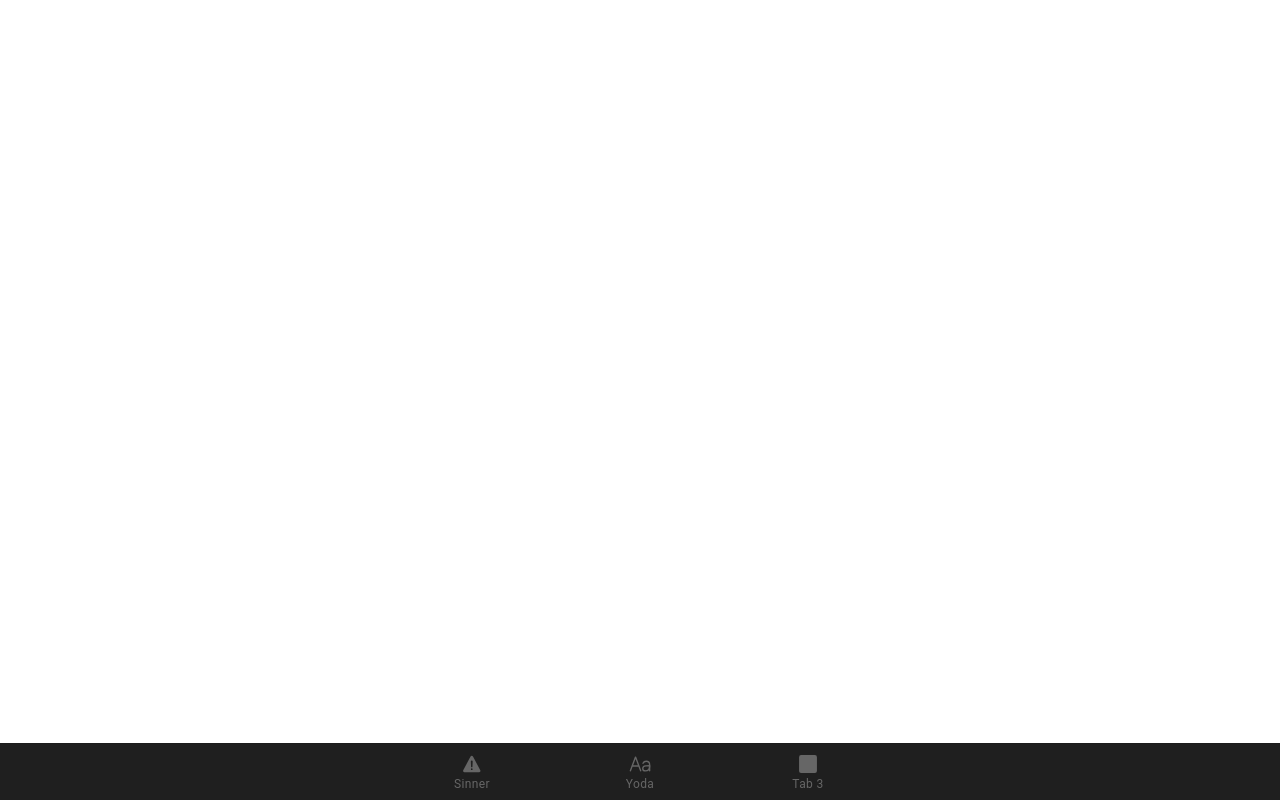
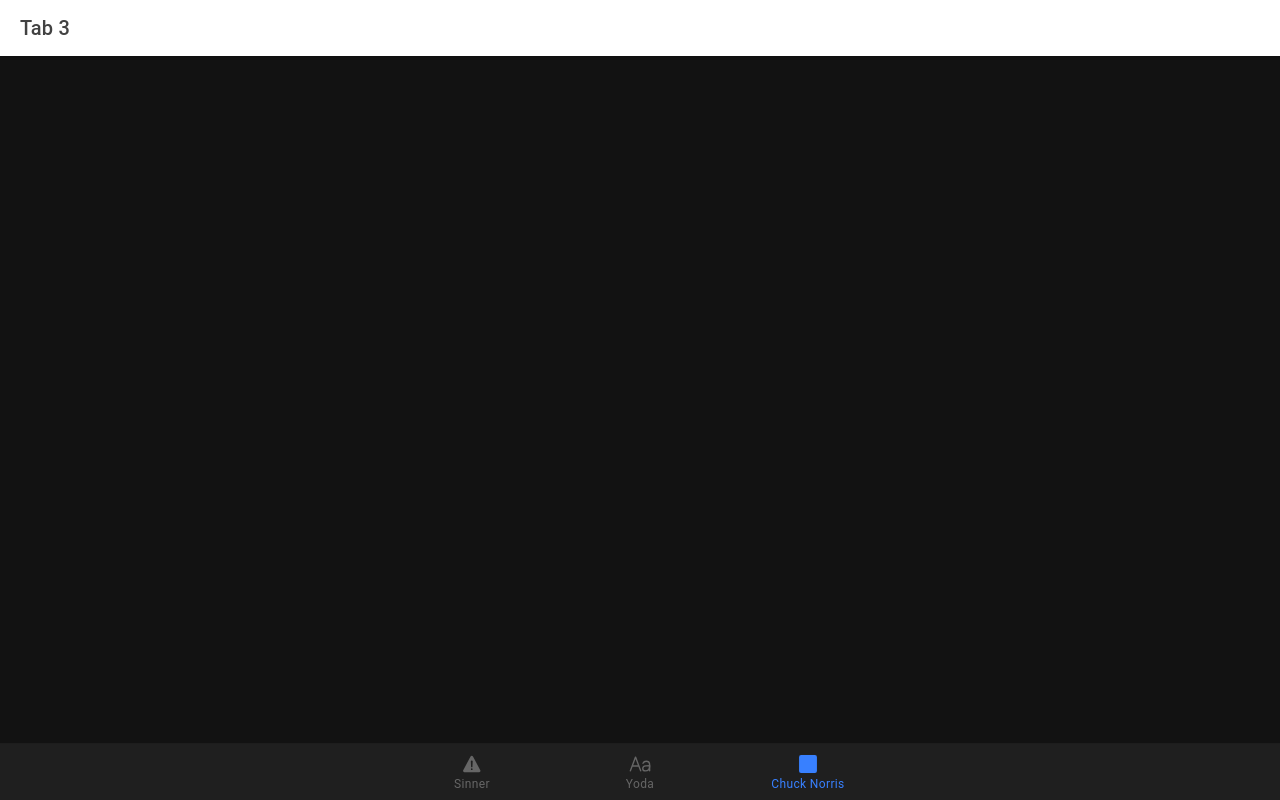
Before and after one commit to RenatoXT/Mobile-FTT, a React (Create React App) app: page /chuck in a window 1280 px wide. Built offline with nearby package versions, Linux system fonts and the light colour scheme.

Commit message:
chore: add chuck norris hook

```diff
--- a/src/App.tsx
+++ b/src/App.tsx
@@ -13,8 +13,8 @@ import { ellipse, square, warning, textOutline } from 'ionicons/icons';
 
 
 import EvilInsultGenerator from './pages/EvilInsultGenerator/EvilInsultGenerator';
-import YodaTextTranslator from './pages/yodaTranslator/YodaTextTranslator';
-import Tab3 from './pages/Tab3';
+import YodaTextTranslator from './pages/YodaTextTranslator/YodaTextTranslator';
+import ChuckRandomJokes from './pages/ChuckRandomJokes/ChuckRandomJokes';
 
 /* Core CSS required for Ionic components to work properly */
 import '@ionic/react/css/core.css';
@@ -36,6 +36,9 @@ import '@ionic/react/css/display.css';
 import './theme/variables.css';
 import './theme/global.css'
 
+// TO_DO
+// On_Close() --> add hell
+
 const App: React.FC = () => (
   <IonApp>
     <IonReactRouter>
@@ -51,8 +54,8 @@ const App: React.FC = () => (
             <YodaTextTranslator />
           </Route>
 
-          <Route path="/tab3">
-            <Tab3 />
+          <Route path="/chuck">
+            <ChuckRandomJokes />
           </Route>
 
           <Route exact path="/">
@@ -72,9 +75,9 @@ const App: React.FC = () => (
             <IonLabel>Yoda</IonLabel>
           </IonTabButton>
 
-          <IonTabButton tab="tab3" href="/tab3">
+          <IonTabButton tab="ChuckRandomJokes" href="/chuck">
             <IonIcon icon={square} />
-            <IonLabel>Tab 3</IonLabel>
+            <IonLabel>Chuck Norris</IonLabel>
           </IonTabButton>
 
         </IonTabBar>
--- a/src/pages/Tab3.tsx
+++ b/src/pages/ChuckRandomJokes/ChuckRandomJokes.tsx
@@ -1,8 +1,8 @@
 import { IonContent, IonHeader, IonPage, IonTitle, IonToolbar } from '@ionic/react';
 
-import './Tab3.css';
+import './ChuckRandomJokes.css';
 
-const Tab3: React.FC = () => {
+const ChuckRandomJokes: React.FC = () => {
   return (
     <IonPage>
       <IonHeader>
@@ -24,4 +24,4 @@ const Tab3: React.FC = () => {
   );
 };
 
-export default Tab3;
+export default ChuckRandomJokes;
```
Also changed, not shown: src/hooks/chuckJokes.ts (added, +52 -0 lines), src/pages/EvilInsultGenerator/EvilInsultGenerator.tsx (+0 -10 lines), src/pages/ChuckRandomJokes/ChuckRandomJokes.css (added), src/pages/YodaTextTranslator/YodaTextTranslator.css (renamed from src/pages/yodaTranslator/YodaTextTranslator.css), src/pages/YodaTextTranslator/YodaTextTranslator.tsx (renamed from src/pages/yodaTranslator/YodaTextTranslator.tsx).
